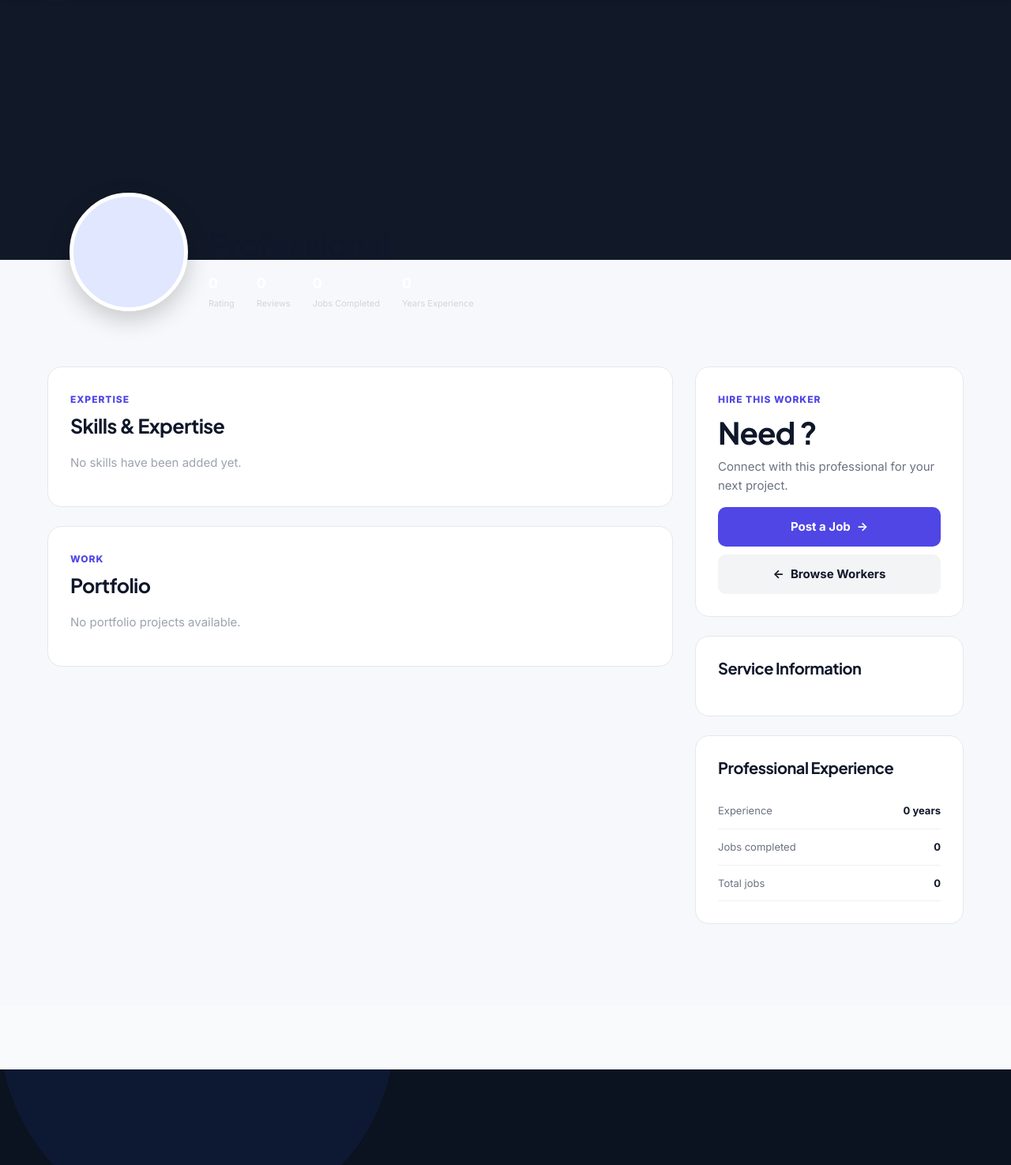
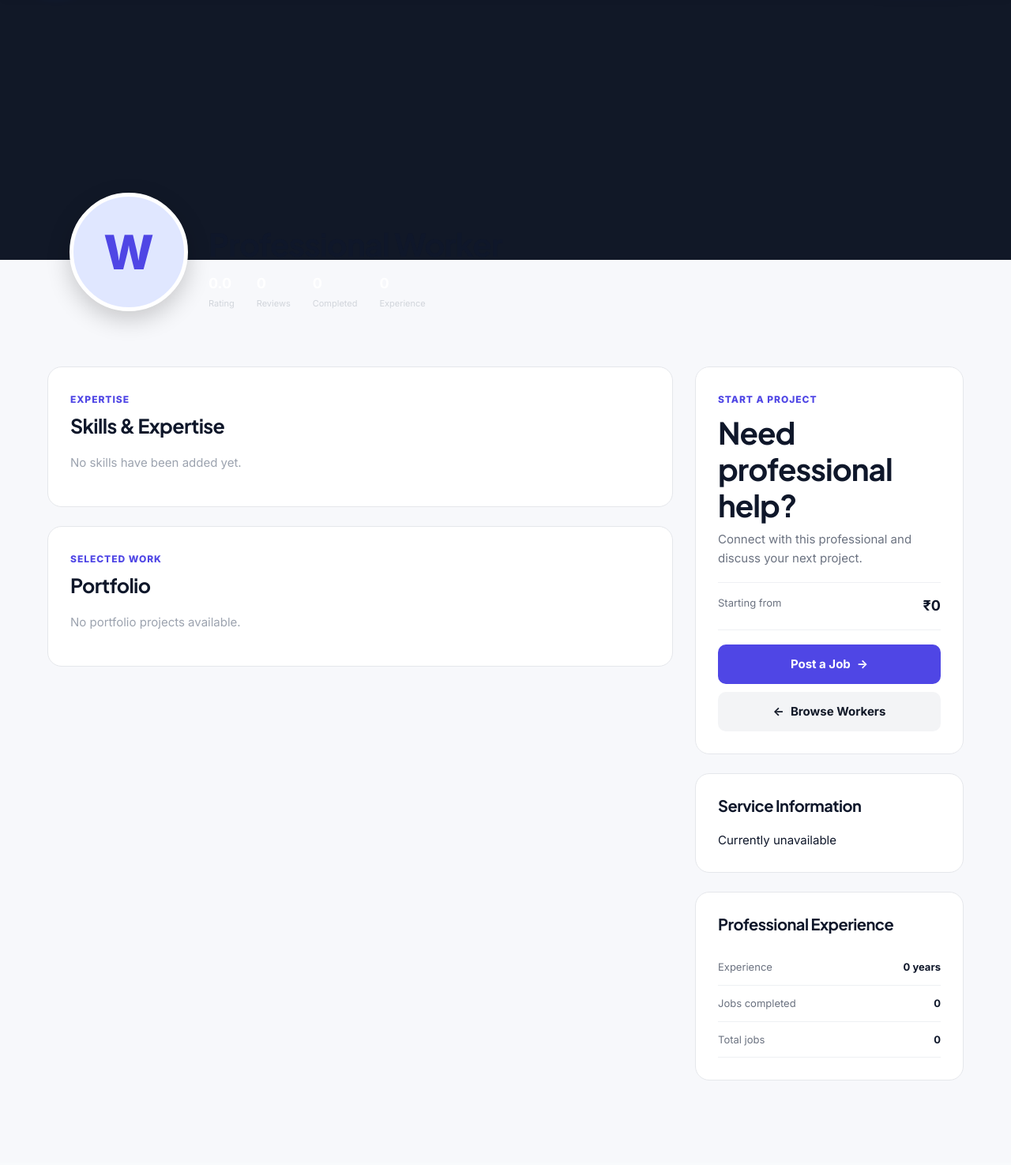
Before and after one commit to gitagenterprise-bit/S.F-Works-marketplace-, a Flask app: template templates/public/worker-details.html in a window 1280 px wide. Shown: the part 78-1553 px from the top of the page at 79% size. Run offline with Flask 3, Linux system fonts and the light colour scheme; the template is opened without the code that fills it, so the values that code supplies are empty.

Commit message:
Update worker-details.html

```diff
--- a/templates/public/worker-details.html
+++ b/templates/public/worker-details.html
@@ -1,7 +1,7 @@
 {% extends "base.html" %}
 
 {% block title %}
-    {{ worker.profession }} — S. F Works
+    {{ worker.profession or "Professional Worker" }} — S. F Works
 {% endblock %}
 
 
@@ -22,8 +22,9 @@
 
 <main class="public-worker-profile">
 
+
     <!-- =====================================================
-         PROFILE COVER
+         PREMIUM COVER HERO
     ====================================================== -->
 
     <section
@@ -36,10 +37,18 @@
             <img
                 class="public-cover-image"
                 src="{{ worker.cover_image }}"
-                alt="{{ worker.profession }} cover"
+                alt="{{ worker.profession or 'Worker' }} cover image"
                 loading="eager"
                 decoding="async"
+                referrerpolicy="no-referrer"
+                onerror="this.style.display='none'; this.nextElementSibling.style.display='block';"
             >
+
+            <div
+                class="public-cover-placeholder"
+                aria-hidden="true"
+                style="display:none;"
+            ></div>
 
         {% else %}
 
@@ -50,23 +59,46 @@
 
         {% endif %}
 
+
         <div
             class="cover-overlay"
             aria-hidden="true"
         ></div>
 
+
+        <!-- COVER BADGES -->
+
+        <div class="cover-top-content">
+
+            {% if worker.is_verified %}
+
+                <span class="cover-verified-badge">
+
+                    <span aria-hidden="true">
+                        ✓
+                    </span>
+
+                    Verified Professional
+
+                </span>
+
+            {% endif %}
+
+        </div>
+
     </section>
 
 
+
     <!-- =====================================================
-         MAIN PROFILE CONTAINER
+         MAIN CONTAINER
     ====================================================== -->
 
     <div class="public-profile-container">
 
 
         <!-- =================================================
-             PROFILE HEADER
+             PREMIUM PROFILE HEADER
         ================================================== -->
 
         <section
@@ -74,8 +106,9 @@
             aria-label="Worker profile"
         >
 
+
             <!-- =============================================
-                 PROFILE AVATAR
+                 AVATAR
             ============================================== -->
 
             <div class="public-avatar">
@@ -85,10 +118,24 @@
                     <img
                         class="public-avatar-image"
                         src="{{ worker.profile_image }}"
-                        alt="{{ worker.profession }}"
+                        alt="{{ worker.profession or 'Worker' }}"
                         loading="eager"
                         decoding="async"
+                        referrerpolicy="no-referrer"
+                        onerror="this.style.display='none'; this.nextElementSibling.style.display='flex';"
                     >
+
+                    <span
+                        class="public-avatar-placeholder"
+                        aria-hidden="true"
+                        style="display:none;"
+                    >
+                        {{ (
+                            worker.profession or
+                            worker.name or
+                            "W"
+                        )[:1]|upper }}
+                    </span>
 
                 {% else %}
 
@@ -96,28 +143,50 @@
                         class="public-avatar-placeholder"
                         aria-hidden="true"
                     >
-                        {{ worker.profession[:1]|upper }}
+                        {{ (
+                            worker.profession or
+                            worker.name or
+                            "W"
+                        )[:1]|upper }}
                     </span>
+
+                {% endif %}
+
+
+                <!-- ONLINE STATUS -->
+
+                {% if worker.is_available %}
+
+                    <span
+                        class="avatar-online"
+                        title="Currently available"
+                        aria-label="Currently available"
+                    ></span>
 
                 {% endif %}
 
             </div>
 
 
+
             <!-- =============================================
-                 PROFILE MAIN INFORMATION
+                 PROFILE MAIN
             ============================================== -->
 
             <div class="public-profile-main">
+
 
                 <div class="public-profile-title">
 
                     <div class="public-profile-heading">
 
+
                         {% if worker.profession %}
 
                             <span class="public-profession">
+
                                 {{ worker.profession }}
+
                             </span>
 
                         {% endif %}
@@ -132,7 +201,7 @@
                             {% else %}
 
                                 Professional
-                                {{ worker.profession }}
+                                {{ worker.profession or "Worker" }}
 
                             {% endif %}
 
@@ -141,7 +210,8 @@
                     </div>
 
 
-                    <!-- VERIFIED BADGE -->
+
+                    <!-- VERIFIED -->
 
                     {% if worker.is_verified %}
 
@@ -149,13 +219,19 @@
                             class="large-verified-badge"
                             aria-label="Verified worker"
                         >
-                            <span aria-hidden="true">✓</span>
-                            Verified Worker
+
+                            <span aria-hidden="true">
+                                ✓
+                            </span>
+
+                            Verified
+
                         </span>
 
                     {% endif %}
 
                 </div>
+
 
 
                 <!-- LOCATION -->
@@ -167,6 +243,8 @@
                         <span aria-hidden="true">
                             📍
                         </span>
+
+                        <span>
 
                             {% if worker.city %}
                                 {{ worker.city }}
@@ -180,13 +258,16 @@
                                 {{ worker.state }}
                             {% endif %}
 
+                        </span>
+
                     </p>
 
                 {% endif %}
 
 
+
                 <!-- =========================================
-                     PROFILE STATS
+                     STATS
                 ========================================== -->
 
                 <div
@@ -194,12 +275,11 @@
                     aria-label="Worker statistics"
                 >
 
-                    <!-- Rating -->
 
                     <div class="profile-stat">
 
                         <strong>
-                            {{ worker.rating or 0 }}
+                            {{ "%.1f"|format(worker.rating or 0) }}
                         </strong>
 
                         <span>
@@ -208,8 +288,6 @@
 
                     </div>
 
-
-                    <!-- Reviews -->
 
                     <div class="profile-stat">
 
@@ -224,8 +302,6 @@
                     </div>
 
 
-                    <!-- Completed Jobs -->
-
                     <div class="profile-stat">
 
                         <strong>
@@ -233,13 +309,11 @@
                         </strong>
 
                         <span>
-                            Jobs Completed
+                            Completed
                         </span>
 
                     </div>
 
-
-                    <!-- Experience -->
 
                     <div class="profile-stat">
 
@@ -248,7 +322,7 @@
                         </strong>
 
                         <span>
-                            Years Experience
+                            Experience
                         </span>
 
                     </div>
@@ -258,6 +332,7 @@
             </div>
 
         </section>
+
 
 
         <!-- =================================================
@@ -275,7 +350,7 @@
 
 
                 <!-- =============================================
-                     ABOUT SECTION
+                     ABOUT
                 ============================================== -->
 
                 {% if worker.about %}
@@ -287,7 +362,7 @@
                         </span>
 
                         <h2>
-                            About this worker
+                            About this professional
                         </h2>
 
                         <p class="about-text">
@@ -299,8 +374,9 @@
                 {% endif %}
 
 
+
                 <!-- =============================================
-                     SKILLS & EXPERTISE
+                     SKILLS
                 ============================================== -->
 
                 <section class="profile-section">
@@ -360,6 +436,7 @@
                 </section>
 
 
+
                 <!-- =============================================
                      PORTFOLIO
                 ============================================== -->
@@ -367,7 +444,7 @@
                 <section class="profile-section">
 
                     <span class="profile-section-label">
-                        Work
+                        Selected Work
                     </span>
 
                     <h2>
@@ -385,9 +462,6 @@
                                     class="portfolio-card"
                                 >
 
-
-                                    <!-- PORTFOLIO IMAGE -->
-
                                     {% if item.image_path %}
 
                                         <div class="portfolio-image">
@@ -397,14 +471,13 @@
                                                 alt="{{ item.title }}"
                                                 loading="lazy"
                                                 decoding="async"
+                                                referrerpolicy="no-referrer"
                                             >
 
                                         </div>
 
                                     {% endif %}
 
-
-                                    <!-- PORTFOLIO CONTENT -->
 
                                     <div class="portfolio-content">
 
@@ -427,9 +500,11 @@
                                             <time
                                                 datetime="{{ item.project_date.strftime('%Y-%m-%d') }}"
                                             >
+
                                                 {{ item.project_date.strftime(
                                                     '%d %b %Y'
                                                 ) }}
+
                                             </time>
 
                                         {% endif %}
@@ -459,6 +534,7 @@
             </div>
 
 
+
             <!-- =================================================
                  SIDEBAR
             ================================================== -->
@@ -476,32 +552,36 @@
                 <div class="contact-card">
 
                     <span class="contact-label">
-                        Hire this worker
+                        START A PROJECT
                     </span>
 
 
                     <h2>
+
                         Need
-                        {{ worker.profession|lower }}?
+                        {{ worker.profession|lower
+                           if worker.profession
+                           else "professional help" }}?
+
                     </h2>
 
 
                     <p>
                         Connect with this professional
-                        for your next project.
+                        and discuss your next project.
                     </p>
 
 
-                    {% if worker.minimum_charge %}
+                    {% if worker.minimum_charge is not none %}
 
                         <div class="minimum-charge">
 
                             <span>
-                                Minimum charge
+                                Starting from
                             </span>
 
                             <strong>
-                                ₹{{ worker.minimum_charge }}
+                                ₹{{ "%.0f"|format(worker.minimum_charge) }}
                             </strong>
 
                         </div>
@@ -518,9 +598,7 @@
                             Post a Job
                         </span>
 
-                        <span
-                            aria-hidden="true"
-                        >
+                        <span aria-hidden="true">
                             →
                         </span>
 
@@ -547,6 +625,7 @@
                 </div>
 
 
+
                 <!-- =============================================
                      SERVICE INFORMATION
                 ============================================== -->
@@ -557,8 +636,6 @@
                         Service Information
                     </h3>
 
-
-                    <!-- SERVICE AREA -->
 
                     {% if worker.service_area %}
 
@@ -576,8 +653,6 @@
 
                     {% endif %}
 
-
-                    <!-- SERVICE RADIUS -->
 
                     {% if worker.service_radius_km %}
 
@@ -597,8 +672,6 @@
                     {% endif %}
 
 
-                    <!-- AVAILABILITY -->
-
                     {% if worker.availability %}
 
                         <div class="info-row">
@@ -616,19 +689,23 @@
                     {% endif %}
 
 
-                    <!-- CURRENT STATUS -->
-
                     {% if worker.is_available %}
 
                         <div class="available-now">
 
-                            <span
-                                aria-hidden="true"
-                            >
+                            <span aria-hidden="true">
                                 ●
                             </span>
 
                             Currently available
+
+                        </div>
+
+                    {% else %}
+
+                        <div class="not-available">
+
+                            Currently unavailable
 
                         </div>
 
@@ -637,8 +714,9 @@
                 </div>
 
 
+
                 <!-- =============================================
-                     LOCATION INFORMATION
+                     LOCATION
                 ============================================== -->
 
                 {% if worker.city or worker.state %}
@@ -650,6 +728,8 @@
                         </h3>
 
 
+                        {% if worker.city %}
+
                             <div class="info-row">
 
                                 <span>
@@ -657,10 +737,12 @@
                                 </span>
 
                                 <strong>
-                                {{ worker.city or "—" }}
+                                    {{ worker.city }}
                                 </strong>
 
                             </div>
+
+                        {% endif %}
 
 
                         {% if worker.state %}
@@ -684,8 +766,9 @@
                 {% endif %}
 
 
+
                 <!-- =============================================
-                     EXPERIENCE
+                     PROFESSIONAL EXPERIENCE
                 ============================================== -->
 
                 <div class="info-card">
```
Lines whose indentation alone changed are shown as unchanged.
